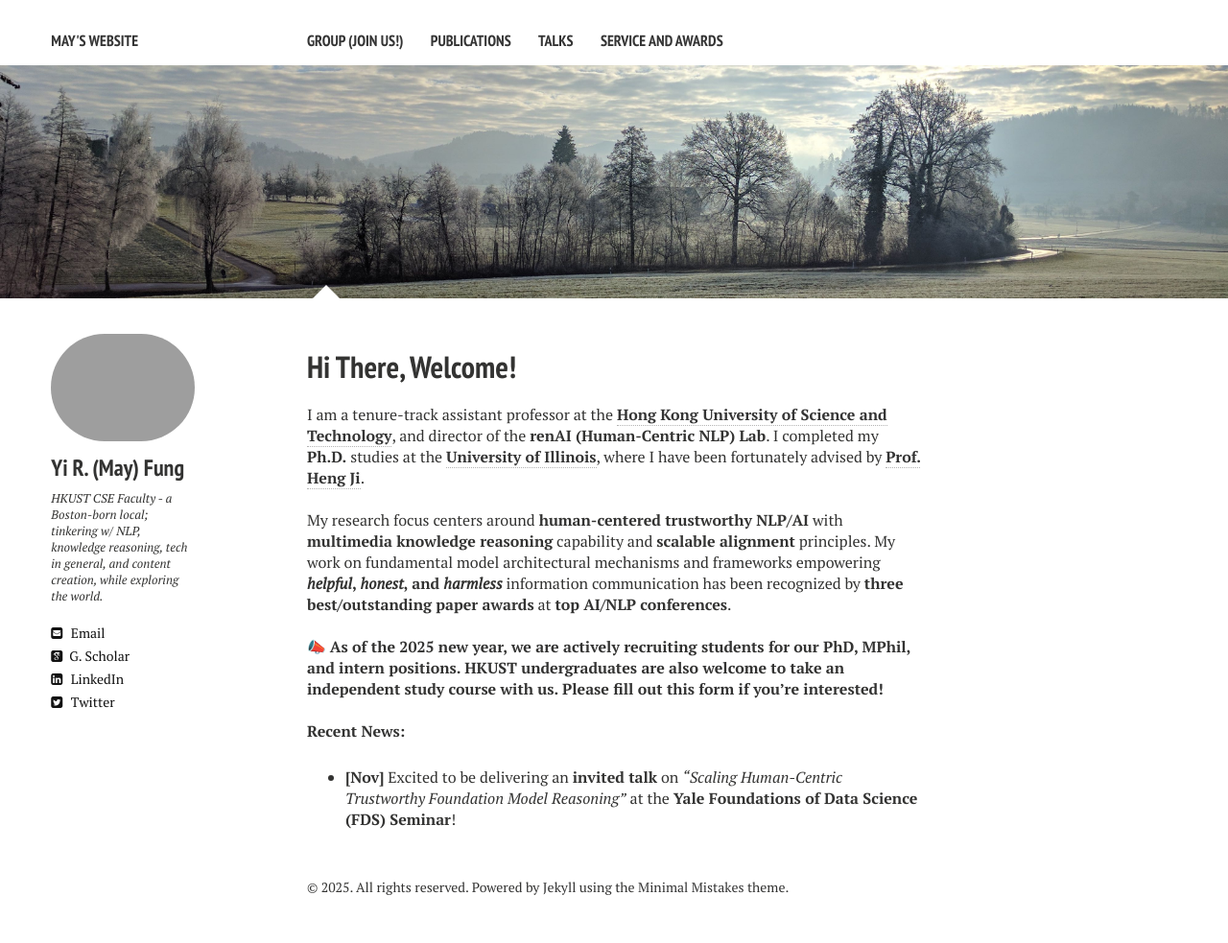
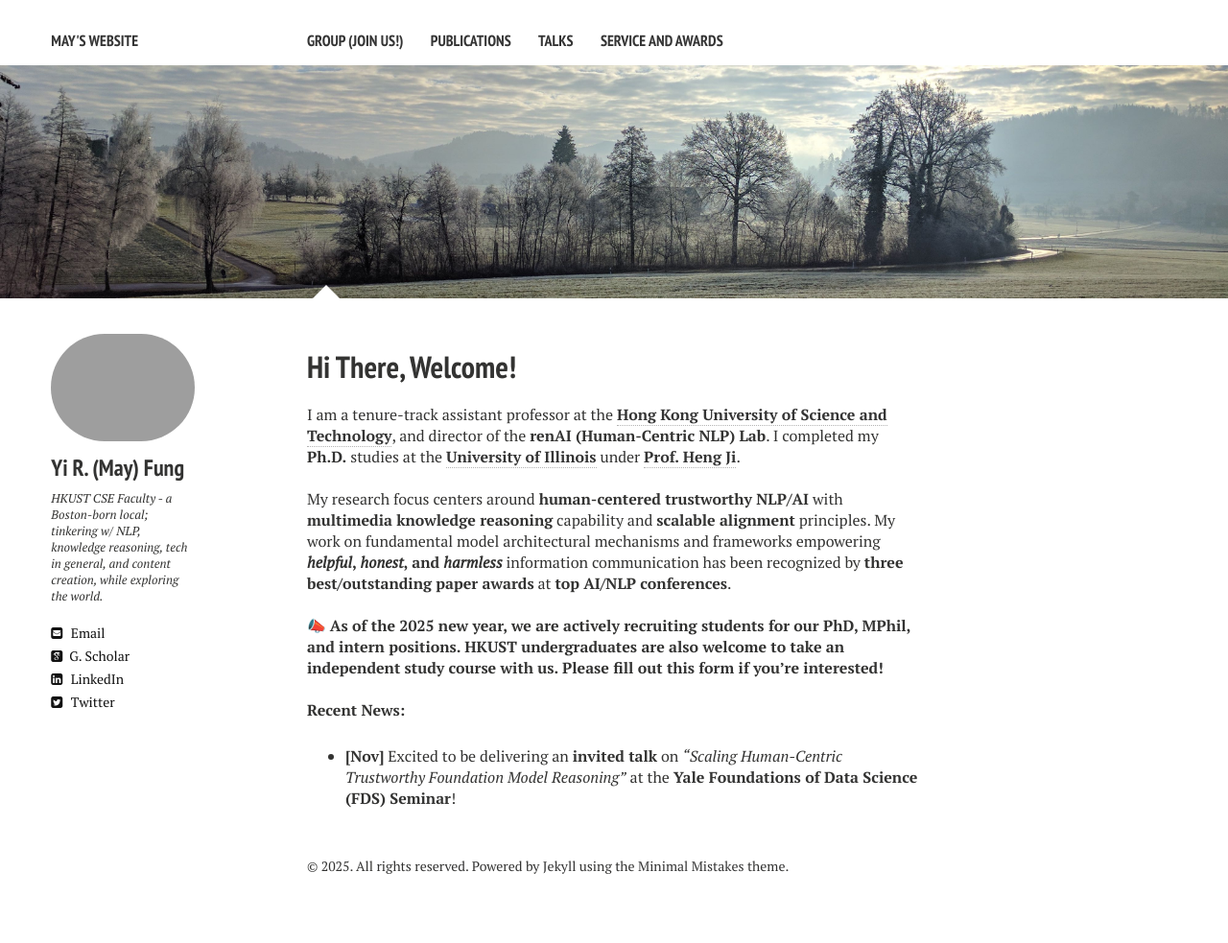
Before and after one commit to mayrfung/mayrfung.github.io, a Jekyll site: the page built from index.md, in a window 1280 px wide. Shown: the whole page at 96% size. Built offline with Jekyll 4.4.1, drawn with Linux system fonts in a browser that asks for light colours; nearby versions of some CDN libraries; after the commit the page ends 961 px from its top, so only the background shows below that.

Commit message:
Update index.md

```diff
--- a/index.md
+++ b/index.md
@@ -7,7 +7,7 @@ image:
   feature: trees.jpg
 ---
 
-I am a tenure-track assistant professor at the <a href="https://cse.hkust.edu.hk/" target="_blank"><b>Hong Kong University of Science and Technology</b></a>, and director of the <b>renAI (Human-Centric NLP) Lab</b>. I completed my <b>Ph.D.</b> studies at the <a href="https://cs.illinois.edu/" target="_blank"><b>University of Illinois</b></a>, where I have been fortunately advised by <a href="https://blender.cs.illinois.edu/hengji.html" target="_blank"><b>Prof. Heng Ji</b></a>.
+I am a tenure-track assistant professor at the <a href="https://cse.hkust.edu.hk/" target="_blank"><b>Hong Kong University of Science and Technology</b></a>, and director of the <b>renAI (Human-Centric NLP) Lab</b>. I completed my <b>Ph.D.</b> studies at the <a href="https://cs.illinois.edu/" target="_blank"><b>University of Illinois</b></a> under <a href="https://blender.cs.illinois.edu/hengji.html" target="_blank"><b>Prof. Heng Ji</b></a>.
 <br><br>
 My research focus centers around <b>human-centered trustworthy NLP/AI</b> with <b>multimedia knowledge reasoning</b> capability and <b>scalable alignment</b> principles. My work on fundamental model architectural mechanisms and frameworks empowering <b><b><i>helpful</i></b>, <i><b>honest</b></i>, and <i>harmless</i></b> information communication has been recognized by <b>three best/outstanding paper awards</b> at <b>top AI/NLP conferences</b>.
 <br><br>
```
